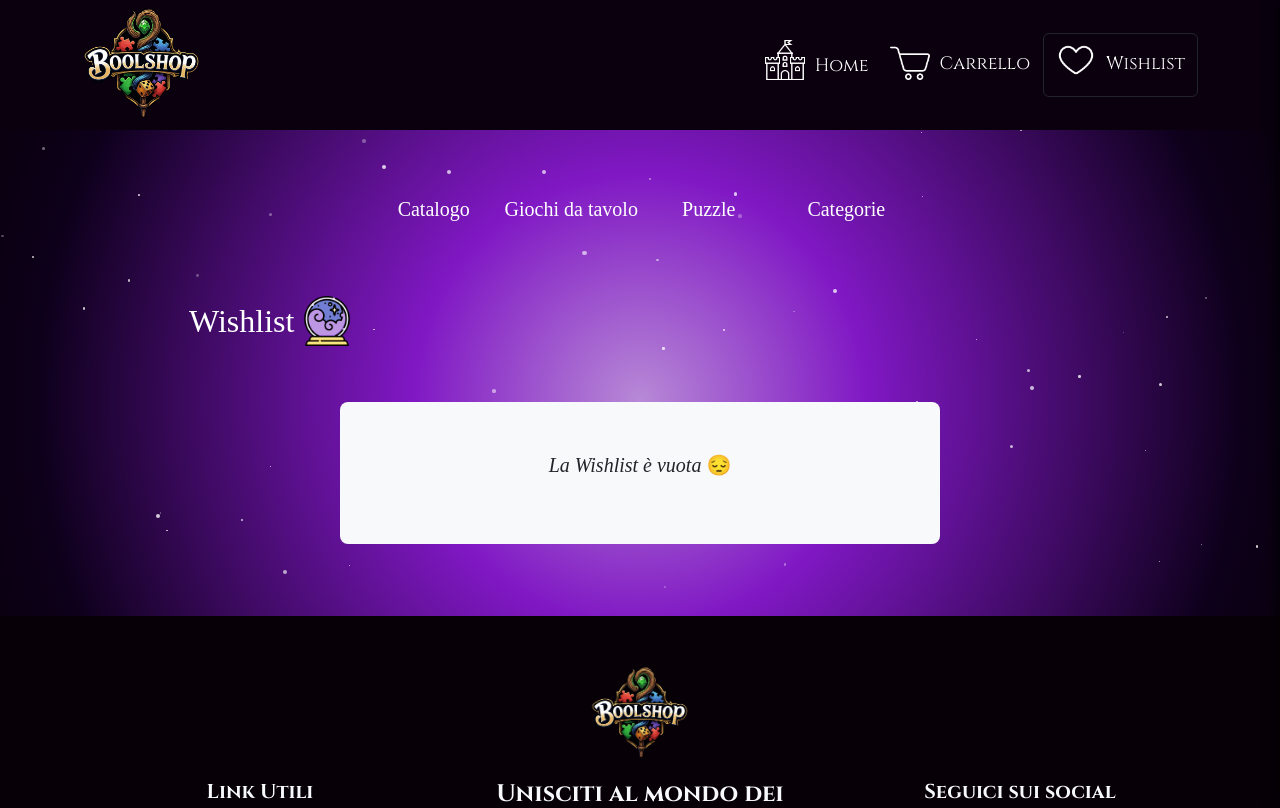
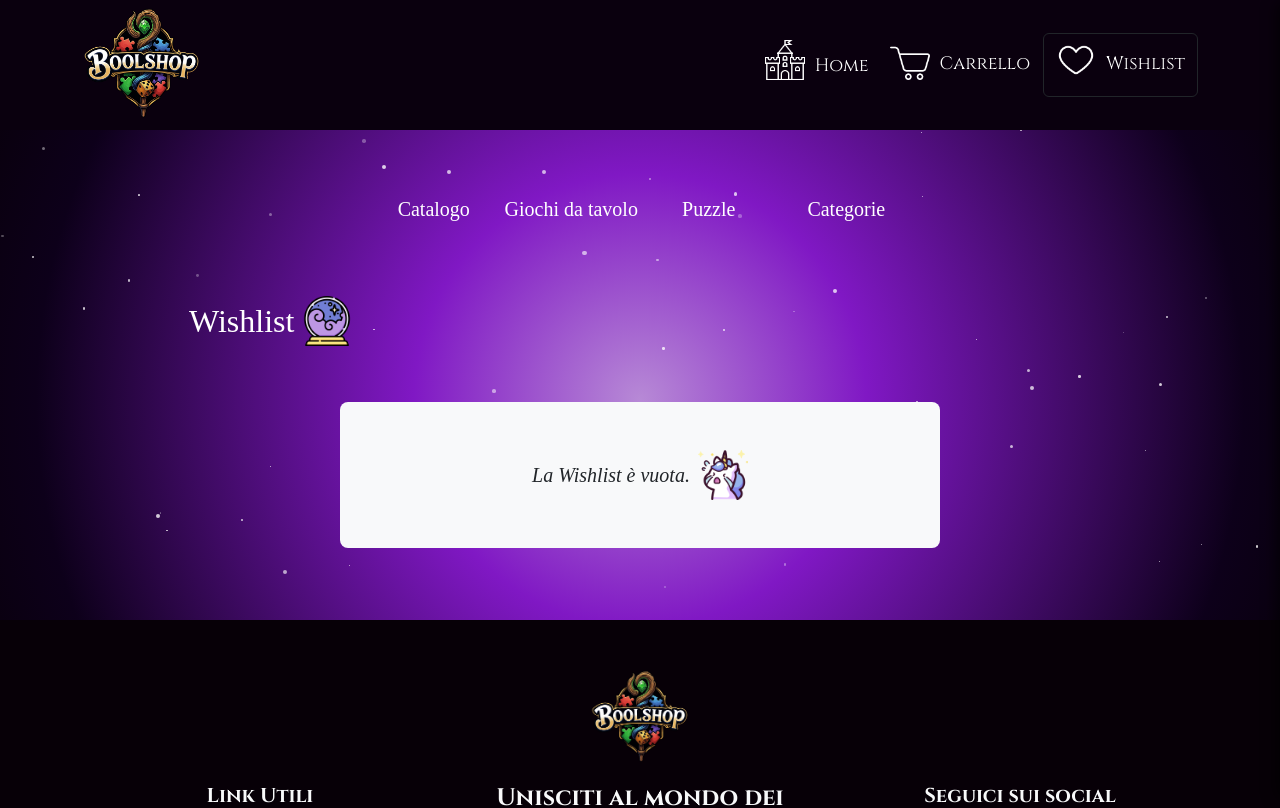
Before and after one commit to MattiaZecchinato/bool-shop, a React (Vite) app in the folder bool-shop-react/: page /wish-list in a window 1280 px wide. Shown: the top 808 px of the page. Built offline with nearby package versions, Linux system fonts and the light colour scheme; a web font is replaced by a local one.

Commit message:
feat: add sad unicorn icon in wishlist when empty

```diff
--- a/bool-shop-react/src/pages/WishListPage.jsx
+++ b/bool-shop-react/src/pages/WishListPage.jsx
@@ -2,6 +2,7 @@ import { CartContext } from "../components/CartContext"
 import { useContext } from "react";
 import CardWishList from "../components/CardWishList";
 import ball from "../assets/crystal-ball.png";
+import sadUnicorn from "../assets/unicorn-sad.png";
 
 function WishListPage() {
 
@@ -14,8 +15,9 @@ function WishListPage() {
                 <img src={ball} alt="ball-wish" style={{ width: "50px" }} className="mb-5" />
             </div>
             {prefer.length > 0 ? prefer.map(elem => <CardWishList key={elem.id} data={elem} />) :
-                <div className="container bg-light fst-italic p-5 rounded rounded-3" style={{ maxWidth: "600px" }}>
-                    <p className="text-dark fst-italic text-center fs-5">La Wishlist è vuota <span className="fw-normal fst-normal">😔</span></p>
+                <div className="container bg-light fst-italic p-5 rounded rounded-3 d-flex align-items-center gap-2 justify-content-center" style={{ maxWidth: "600px" }}>
+                    <p className="text-dark fst-italic text-center fs-5 my-auto">La Wishlist è vuota.</p>
+                    <img src={sadUnicorn} alt="sad-unicorn" style={{ width: "50px" }} />
                 </div>}
         </div>
     </>
```
Also changed, not shown: bool-shop-react/src/assets/unicorn-sad.png (added).
